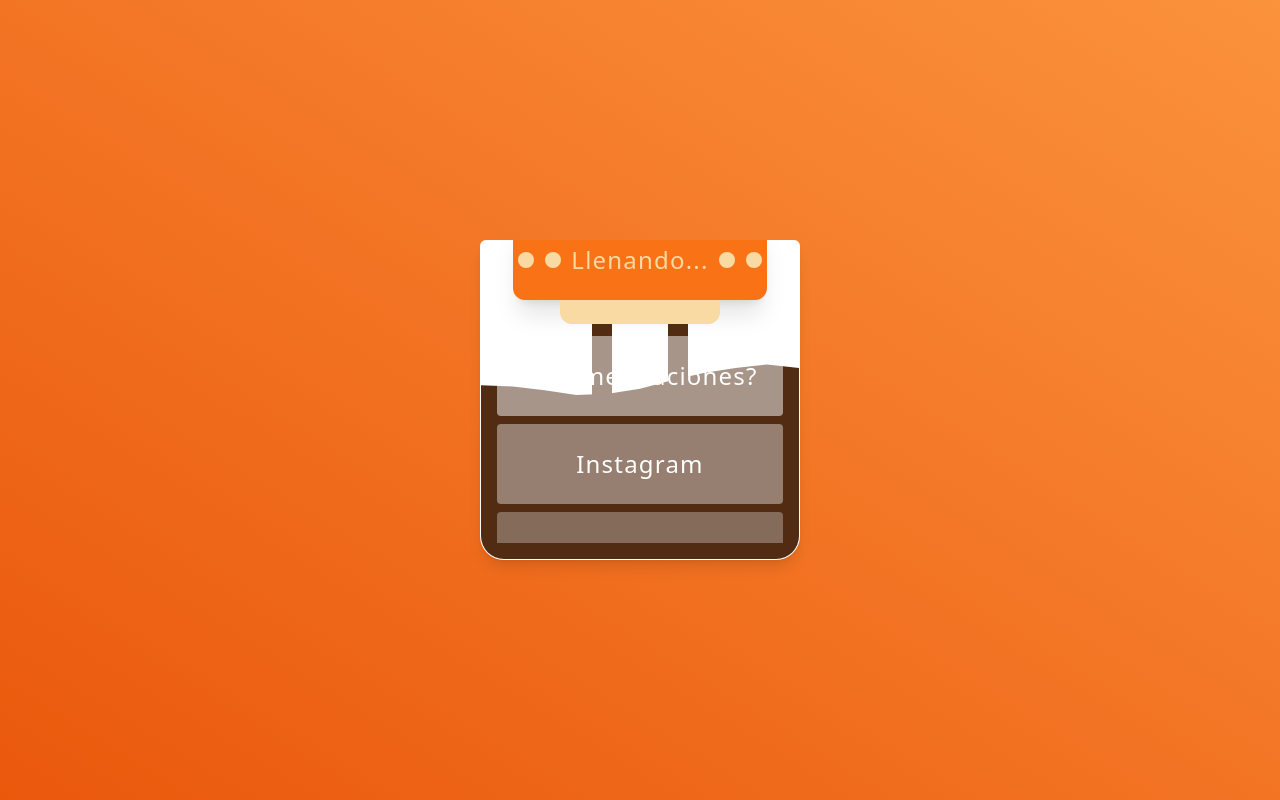
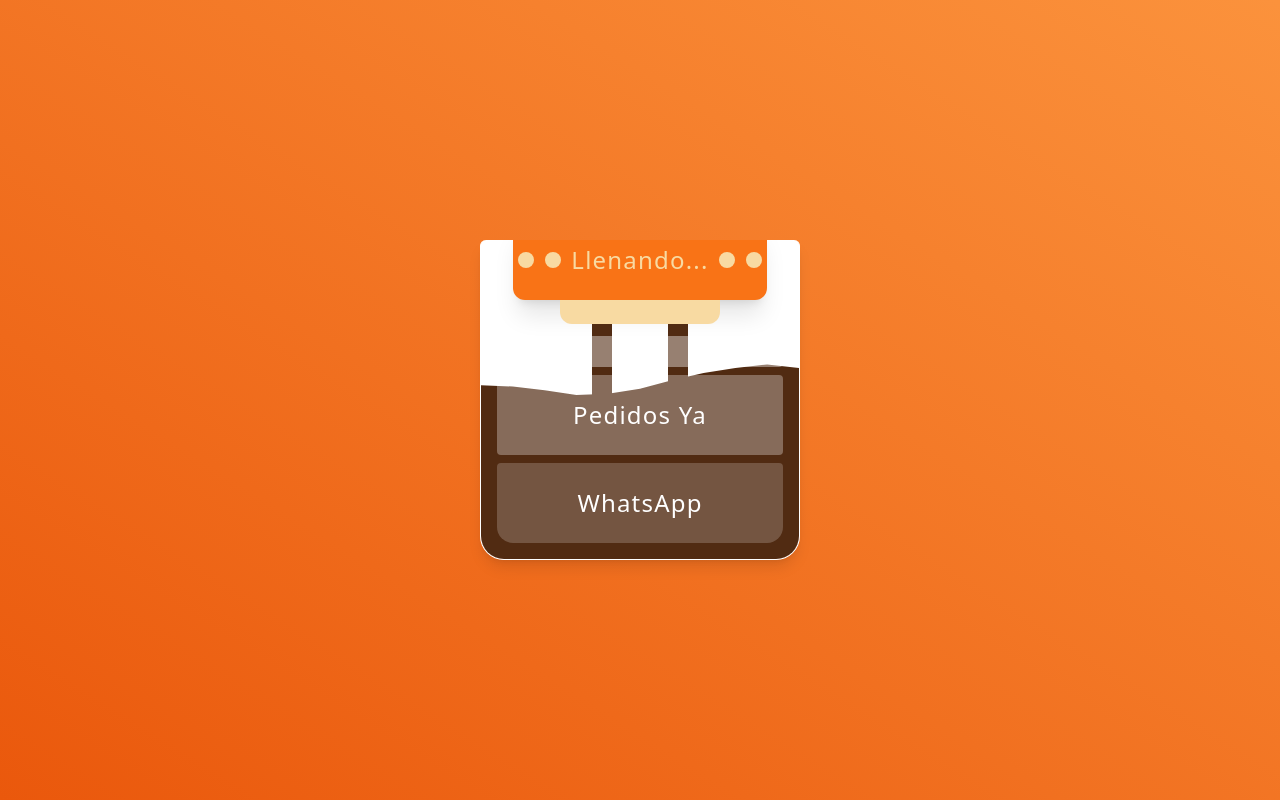
Before and after one commit to JuanGarcia0323/HomeCoffeeLinkManager, a React (Vite) app: page / in a window 1280 px wide. Both pictures are taken after a click on the button "Llenar?". Built offline with nearby package versions, Linux system fonts and the light colour scheme.

Commit message:
justify end

```diff
--- a/src/App.tsx
+++ b/src/App.tsx
@@ -216,7 +216,7 @@
         />
         {showComplains && <Form></Form>}
         {fill && (
-          <div className="w-full h-full overflow-auto min-h-0 flex flex-col gap-2 max-h-full">
+          <div className="w-full h-full overflow-auto min-h-0 flex flex-col justify-end gap-2 max-h-full">
             <Button
               to="#"
               type="button"
```
